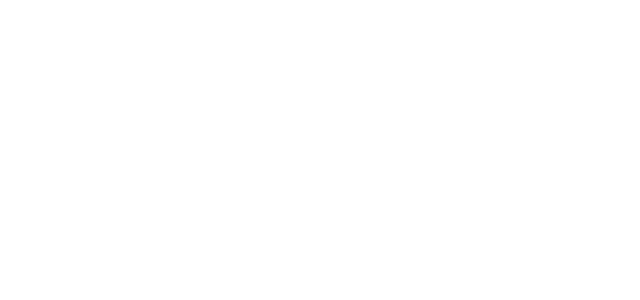
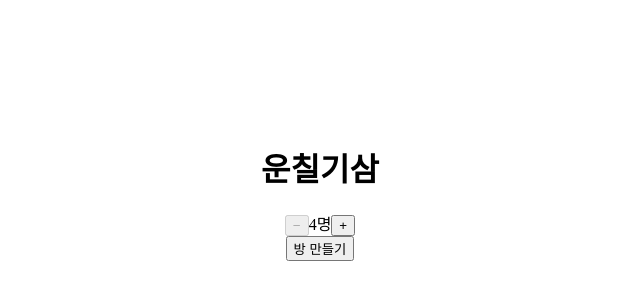
Before and after one commit to arch-spatula/reverse-destiny, a React (Vite) app: page / in a window 1280 px wide. Shown: the part 208-508 px from the top of the page, without its empty margins (320-960 px from the left). Built offline with nearby package versions, Linux system fonts and the light colour scheme.

Commit message:
feat: 시작 화면 기능 추가

```diff
--- /dev/null
+++ b/src/App.css
@@ -0,0 +1,11 @@
+body {
+  margin: 0;
+}
+
+.start-screen {
+  min-height: 100dvh;
+  display: flex;
+  flex-direction: column;
+  align-items: center;
+  justify-content: center;
+}
--- a/src/App.tsx
+++ b/src/App.tsx
@@ -1,5 +1,47 @@
+import { useState } from 'react'
+import './App.css'
+
+function createRoom(playerCount: number) {
+  return Promise.resolve({ playerCount })
+}
+
 function App() {
-  return null
+  const [playerCount, setPlayerCount] = useState(4)
+  const [room, setRoom] = useState<{ playerCount: number } | null>(null)
+
+  async function handleCreateRoom() {
+    const createdRoom = await createRoom(playerCount)
+    setRoom(createdRoom)
+  }
+
+  return (
+    <main className="start-screen">
+      <h1>운칠기삼</h1>
+      <div role="group" aria-label="참여 인원 선택">
+        <button
+          type="button"
+          aria-label="인원 줄이기"
+          disabled={playerCount === 4}
+          onClick={() => setPlayerCount((count) => Math.max(4, count - 1))}
+        >
+          −
+        </button>
+        <output aria-live="polite">{playerCount}명</output>
+        <button
+          type="button"
+          aria-label="인원 늘리기"
+          disabled={playerCount === 6}
+          onClick={() => setPlayerCount((count) => Math.min(6, count + 1))}
+        >
+          +
+        </button>
+      </div>
+      <button type="button" onClick={handleCreateRoom}>
+        방 만들기
+      </button>
+      {room && <div>QR임</div>}
+    </main>
+  )
 }
 
 export default App
```
Also changed, not shown: 2 other files (tests, documents, lock files or other folders).
